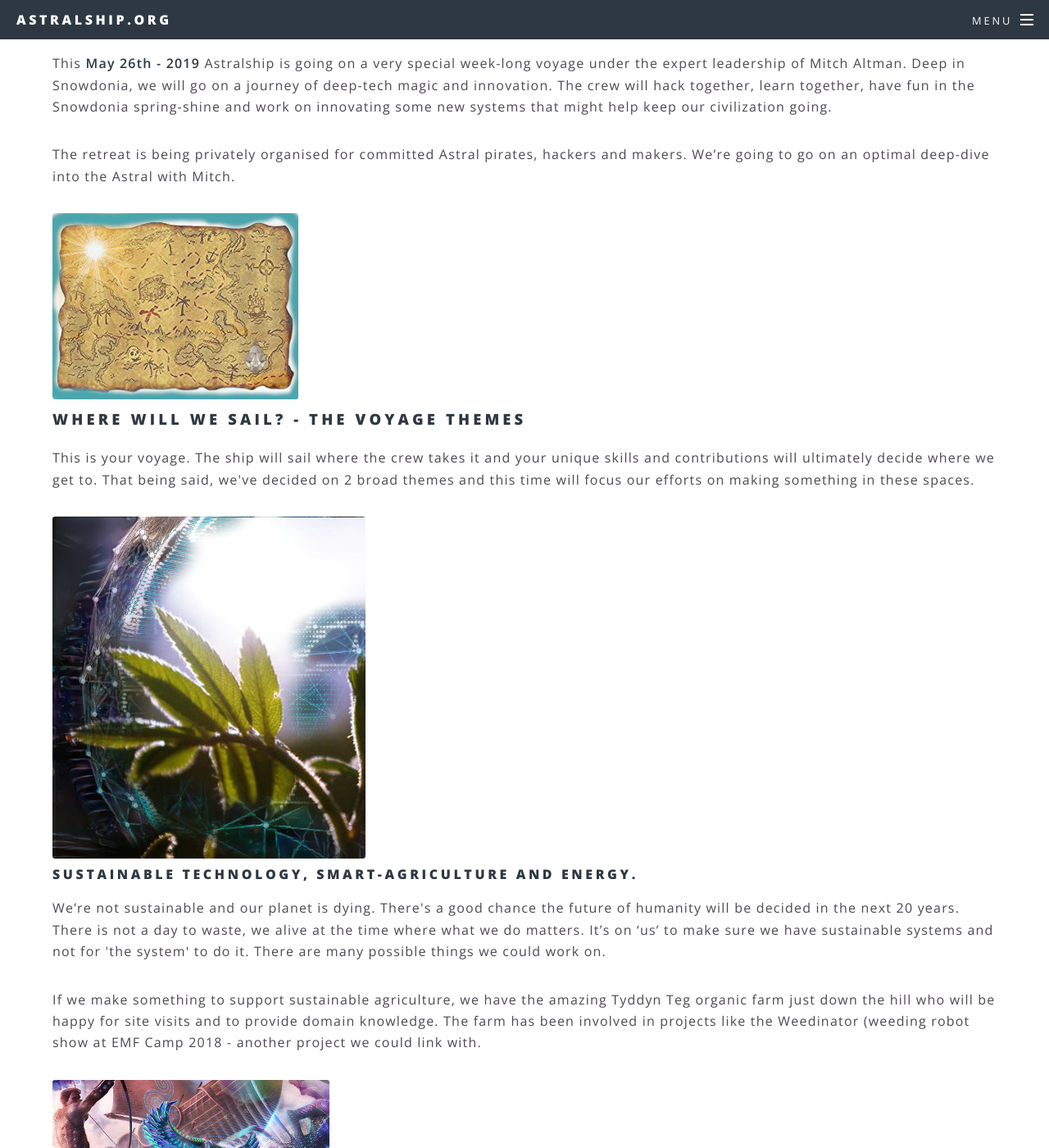
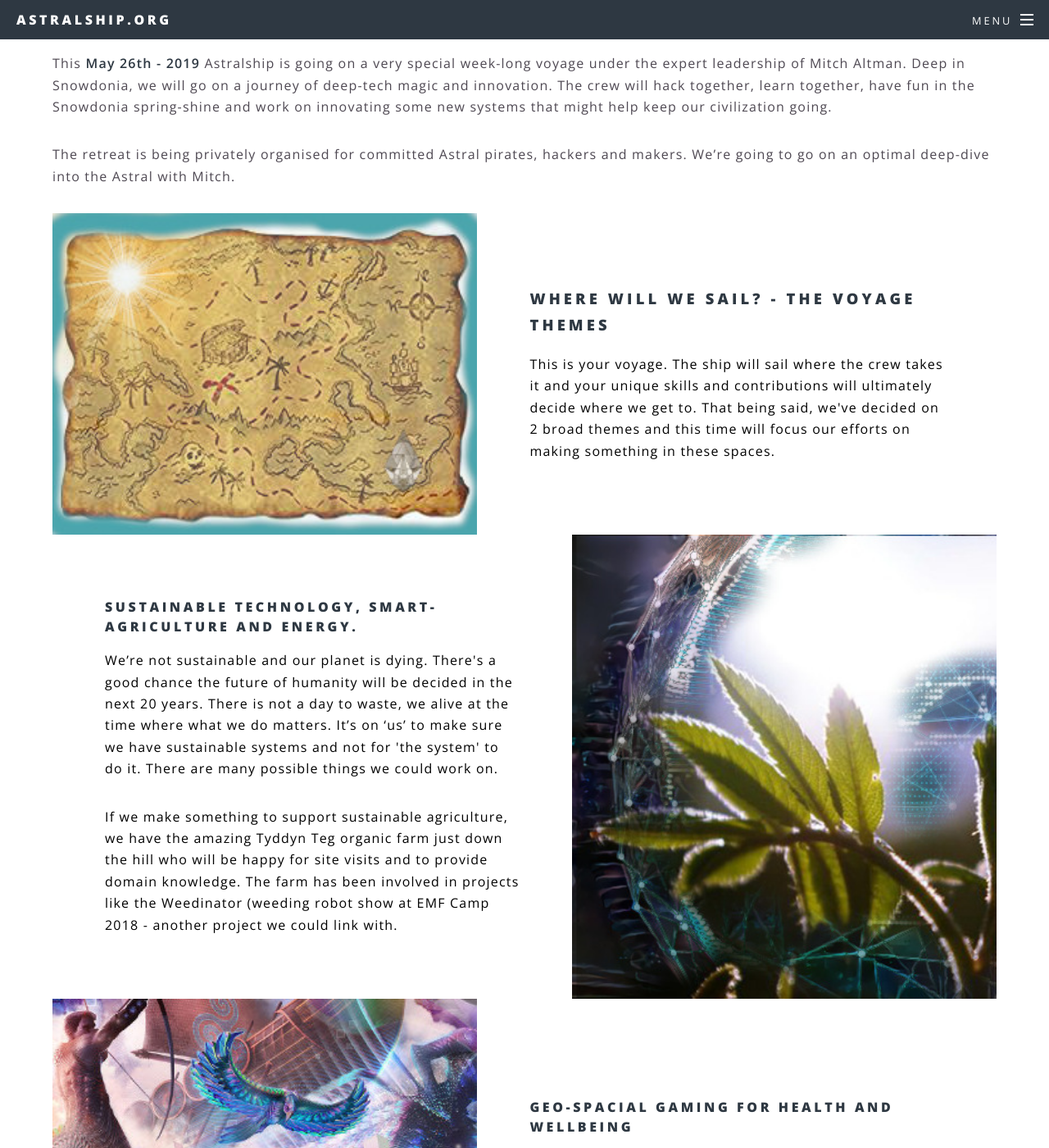
Before and after one commit to astralship/astralship.github.io, a Jekyll site: the page built from voyages.html, in a window 1280 px wide and 1400 px high, scrolled down 506 px. Shown: the whole window at 82% size. Built offline with Jekyll 4.4.1, drawn with Linux system fonts in a browser that asks for light colours; comment, search, counter and statistics services are not loaded.

Commit message:
updated scss

```diff
--- a/css/main.scss
+++ b/css/main.scss
@@ -1029,7 +1029,7 @@ $baseurl: '{{ site.baseurl }}/images';
 		}
 	}
 
-/* Spotlight2 */
+/* spotlight2 */
 
 	.spotlight2 {
 		@include vendor('align-items', 'center');
@@ -1064,6 +1064,79 @@ $baseurl: '{{ site.baseurl }}/images';
 			&:nth-child(#{$i}) {
 				background-color: rgba(0,0,70, $j);
 				color: rgb(100,120,150);
+			}
+		}
+
+		@include breakpoint(large) {
+			.image {
+				width: 45%;
+			}
+			.content {
+				width: 55%;
+			}
+		}
+
+		@include breakpoint(medium) {
+			display: block;
+
+			br {
+				display: none;
+			}
+
+			.image {
+				width: 100%;
+			}
+
+			.content {
+				@include padding(4em, 3em);
+				max-width: none;
+				text-align: center;
+				width: 100%;
+			}
+		}
+
+		@include breakpoint(small) {
+			.content {
+				@include padding(3em, 2em);
+			}
+		}
+	}
+
+/* Spotlight3 */
+
+	.spotlight3 {
+		@include vendor('align-items', 'center');
+		@include vendor('display', 'flex');
+
+		.image {
+			@include vendor('order', '1');
+			border-radius: 0;
+			width: 40%;
+
+			img {
+				border-radius: 0;
+				width: 100%;
+			}
+		}
+
+		.content {
+			@include padding(2em, 4em);
+			@include vendor('order', '2');
+			max-width: 48em;
+			width: 60%;
+		}
+
+		&:nth-child(2n) {
+			@include vendor('flex-direction', 'row-reverse');
+
+		}
+
+		@for $i from 1 through _misc(max-spotlights) {
+			$j: 0.175 * $i;
+
+			&:nth-child(#{$i}) {
+				background-color: rgba(255,255,255, 0);
+				color: rgb(0,0,0);
 			}
 		}
 
```
